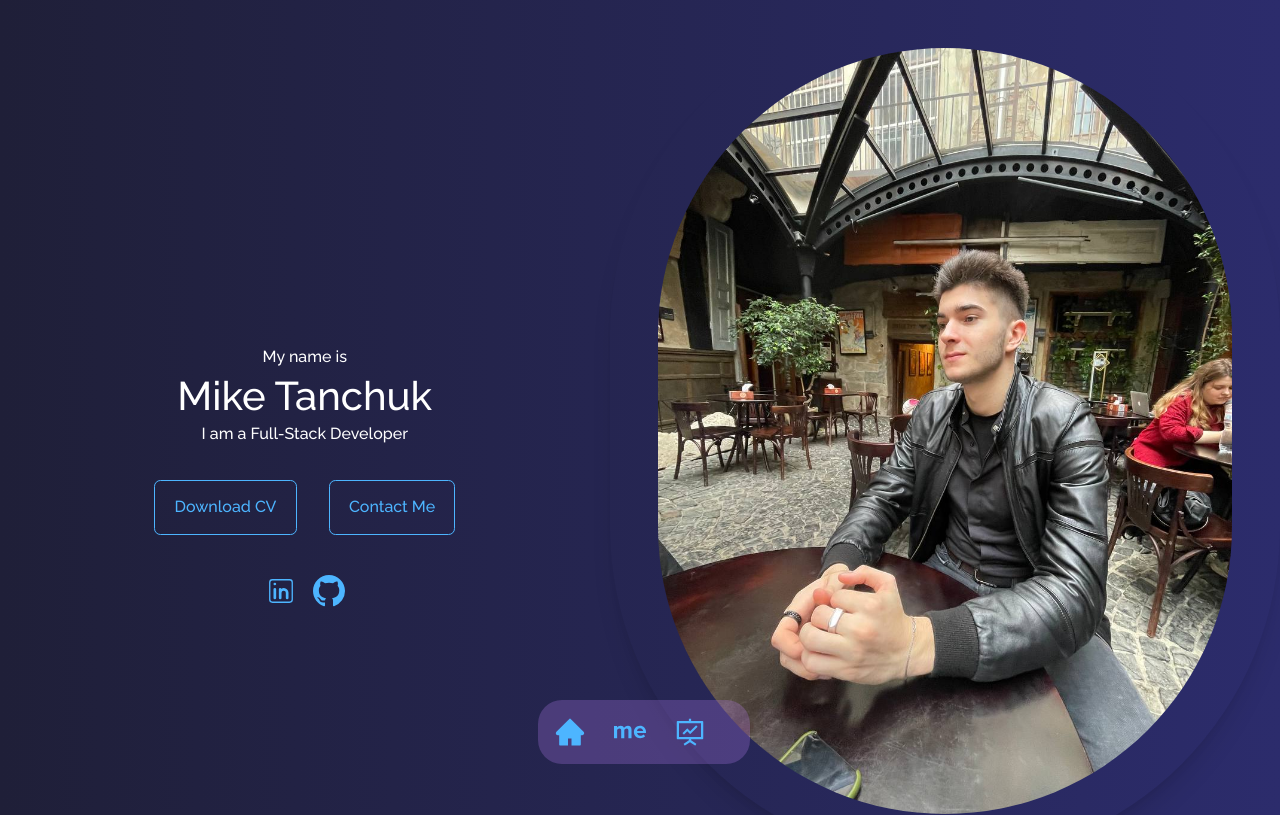
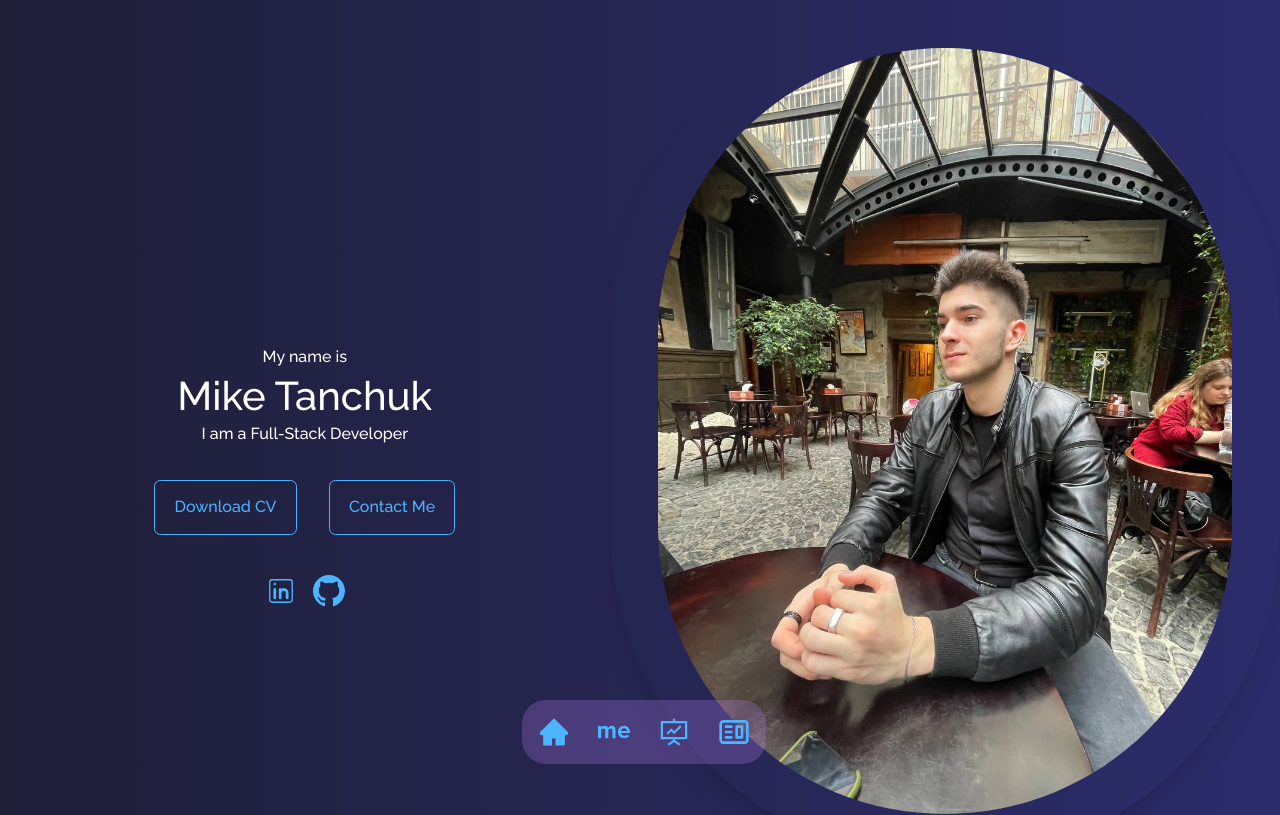
Before and after one commit to MykhailoTanchuk/homepage, a React (Create React App) app: page / in a window 1280 px wide. Shown: the top 815 px of the page. Built offline with nearby package versions, Linux system fonts and the light colour scheme.

Commit message:
Portfolio completed

```diff
--- a/src/components/nav/Nav.jsx
+++ b/src/components/nav/Nav.jsx
@@ -1,6 +1,7 @@
 import React from 'react';
 import {AiFillHome, AiOutlineFundProjectionScreen} from 'react-icons/ai';
 import {SiAboutdotme} from 'react-icons/si';
+import {CgWebsite} from 'react-icons/cg';
 
 const Nav = () => {
 
@@ -9,7 +10,7 @@ const Nav = () => {
             <a href="#header" className="bg-transparent p-2 rounded-full flex caret-blue-200 hover:bg-blue-950"> <AiFillHome size="2rem"/> </a>
             <a href="#about" className="bg-transparent p-2 rounded-full flex caret-blue-200 hover:bg-blue-950"> <SiAboutdotme size="2rem"/> </a>
             <a href="#skills" className="bg-transparent p-2 rounded-full flex caret-blue-200 hover:bg-blue-950"> <AiOutlineFundProjectionScreen size="2rem"/> </a>
-            <a href="" className="bg-transparent p-2 rounded-full flex caret-blue-200 hover:bg-blue-950"></a>
+            <a href="#portfolio" className="bg-transparent p-2 rounded-full flex caret-blue-200 hover:bg-blue-950"> <CgWebsite size={`2rem`}/></a>
 
         </nav>
     );
--- a/src/components/portfolio/Portfolio.jsx
+++ b/src/components/portfolio/Portfolio.jsx
@@ -3,7 +3,7 @@ import projects from '../portfolio/projects.js';
 const Portfolio = () => {
 
     return (
-        <div className="p-4 md:p-8">
+        <div id={`portfolio`} className="p-4 md:p-8">
             <h2 className="text-2xl font-bold mb-6">Portfolio</h2>
 
             <div className="grid grid-cols-1 sm:grid-cols-2 lg:grid-cols-3 gap-6">
```
